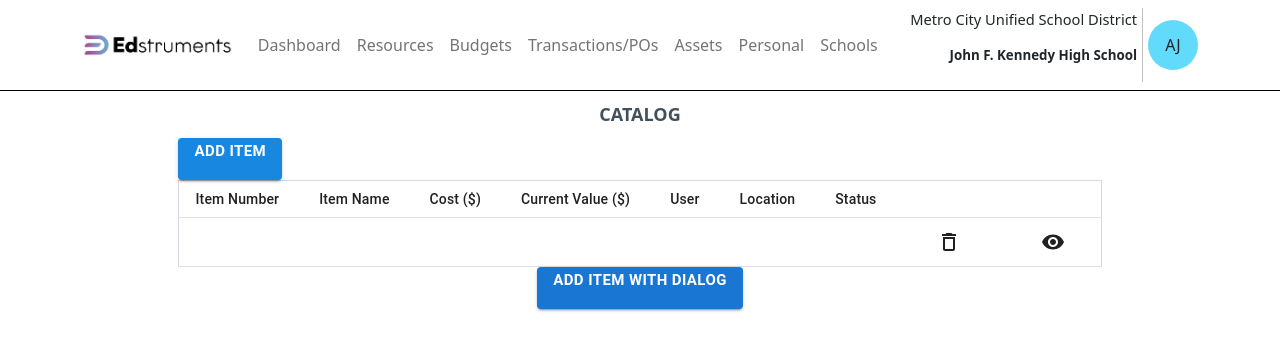
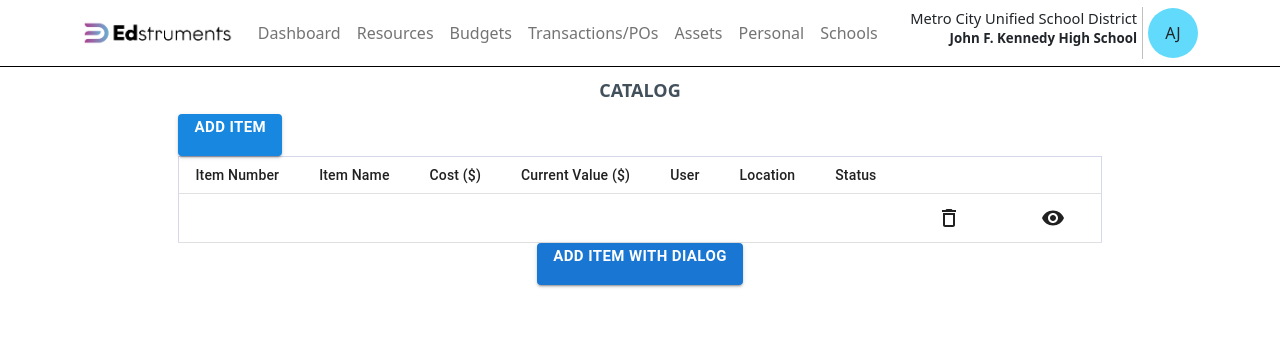
Before and after one commit to cs52-2022/edstruments, a React (Create React App) app in the folder edstruments/: page / in a window 1280 px wide. Shown: the top 350 px of the page. Built offline with nearby package versions, Linux system fonts and the light colour scheme.

Commit message:
working on fixing the navbar styling resize errors

```diff
--- a/edstruments/src/App.css
+++ b/edstruments/src/App.css
@@ -56,9 +56,10 @@
   line-height: 14px;
 }
 
-.color-nav {
+.top-navbar {
   background-color: white;
   border-bottom: 1px solid black;
+  height: 4.188rem;
 }
 
 .edstruments-logo {
@@ -73,16 +74,19 @@
   padding-bottom: 0;
   padding-right: 5px;
   border-right: 1px solid rgb(192, 192, 192);
+  height: 3.2rem;
 }
 
 .district {
   font-size: 11pt;
   padding-bottom: 0;
+  margin-bottom: 0;
 }
 
 .school {
   font-weight: bold;
   font-size: 10pt;
+  margin-bottom: 0;
 }
 
 .vertical-line {
@@ -91,6 +95,7 @@
 
 .user-icon-circle {
   width: 50px;
+  min-width: 50px;
   height: 50px;
   border: none;
   border-radius: 50px;
--- a/edstruments/src/App.js
+++ b/edstruments/src/App.js
@@ -13,7 +13,7 @@ function App() {
 
     <div className="App">
       {/* <Navbar className="navbar" bg="light" expand="lg"> */}
-      <Navbar className="color-nav" variant="light">
+      <Navbar className="top-navbar" variant="light">
         <Container>
           <a href="https://edstruments.com/">
             <img class="edstruments-logo" src={edstruments_logo} href="#home"></img>
```
